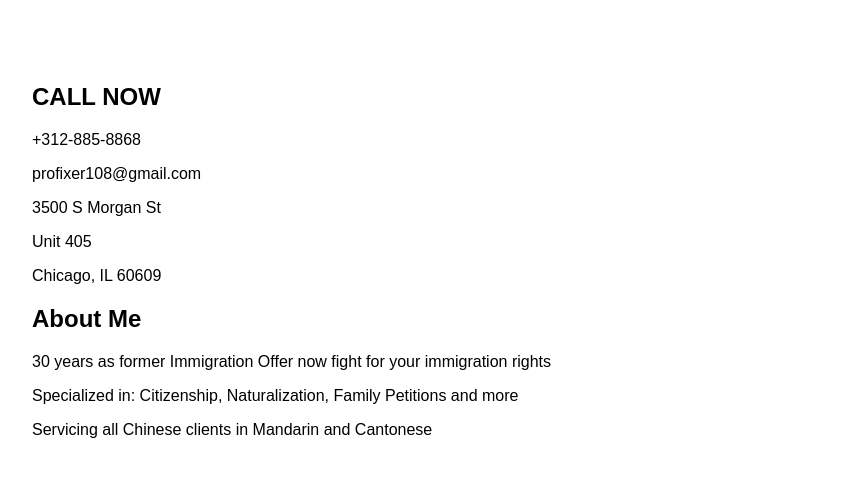
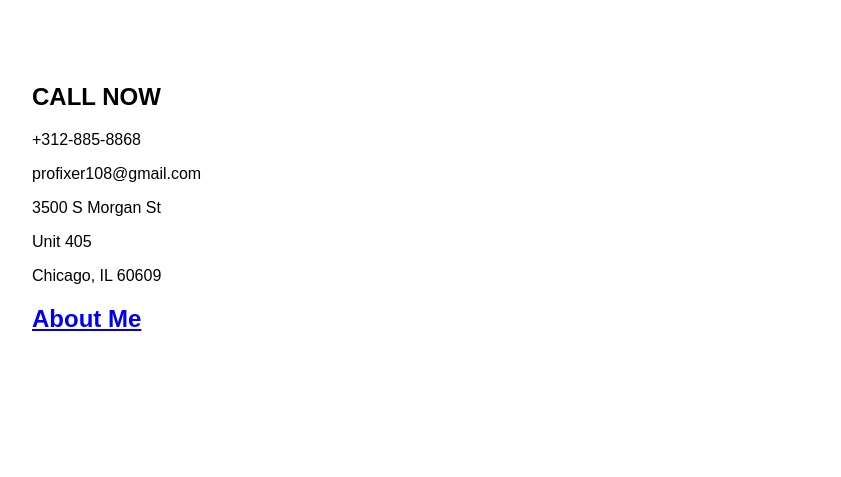
Before and after one commit to 312hzeng/312hzeng.github.io, a plain HTML site: page index.html in a window 1280 px wide. Shown: the part 267-744 px from the top of the page, without its empty margins (8-849 px from the left). Drawn offline with Linux system fonts and the light colour scheme.

Commit message:
Update index.html

```diff
--- a/index.html
+++ b/index.html
@@ -58,10 +58,7 @@
     </div>
 
     <div class="About Me">
-      <h2>About Me</h2>
-      <p>30 years as former Immigration Offer now fight for your immigration rights</p>
-      <p>Specialized in: Citizenship, Naturalization, Family Petitions and more</p>
-      <p>Servicing all Chinese clients in Mandarin and Cantonese</p>
+      <h2><a href="/contact.html">About Me</a></h2>
     </div>
 
     <!-- Add more project sections as needed -->
```
